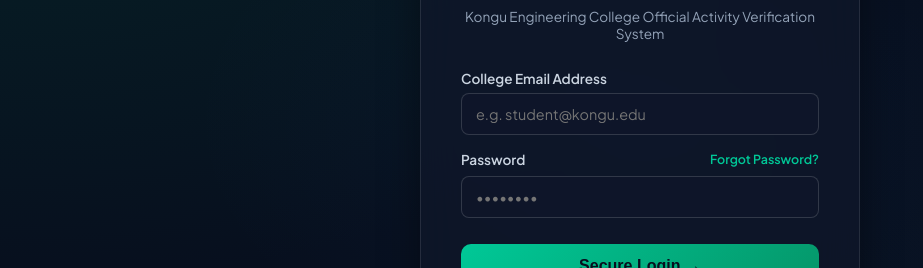
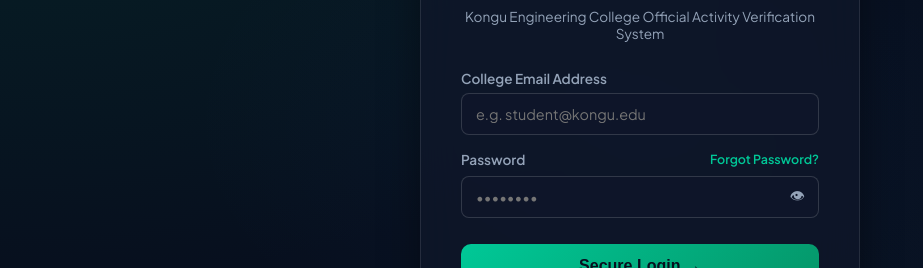
Before and after one commit to Arulesh-08/sap-frontend, a React (Vite) app: page /login in a window 1280 px wide. Shown: the part 279-547 px from the top of the page, without its empty margins (0-923 px from the left). Built offline with nearby package versions, Linux system fonts and the light colour scheme.

Commit message:
Add light/dark theme toggle and password visibility feature

```diff
--- /dev/null
+++ b/src/components/PasswordInput.jsx
@@ -0,0 +1,28 @@
+import { useState } from "react";
+
+export default function PasswordInput({ name, value, onChange, placeholder, required }) {
+  const [visible, setVisible] = useState(false);
+
+  return (
+    <div className="password-field-wrapper">
+      <input
+        type={visible ? "text" : "password"}
+        name={name}
+        value={value}
+        onChange={onChange}
+        placeholder={placeholder}
+        required={required}
+        className="form-input"
+        style={{ width: "100%", paddingRight: "36px" }}
+      />
+      <button
+        type="button"
+        className="password-toggle-btn"
+        onClick={() => setVisible(!visible)}
+        tabIndex={-1}
+      >
+        {visible ? "🙈" : "👁"}
+      </button>
+    </div>
+  );
+}
--- /dev/null
+++ b/src/components/ThemeToggle.jsx
@@ -0,0 +1,20 @@
+import { useState, useEffect } from "react";
+
+export default function ThemeToggle() {
+  const [theme, setTheme] = useState(() => localStorage.getItem("theme") || "dark");
+
+  useEffect(() => {
+    document.documentElement.setAttribute("data-theme", theme);
+    localStorage.setItem("theme", theme);
+  }, [theme]);
+
+  return (
+    <button
+      className="theme-toggle-btn"
+      onClick={() => setTheme(theme === "dark" ? "light" : "dark")}
+      title={theme === "dark" ? "Switch to light mode" : "Switch to dark mode"}
+    >
+      {theme === "dark" ? "☀️" : "🌙"}
+    </button>
+  );
+}
--- a/src/pages/ApproverDashboard.jsx
+++ b/src/pages/ApproverDashboard.jsx
@@ -1,5 +1,6 @@
 import { useEffect, useState } from "react";
 import { useNavigate } from "react-router-dom";
+import ThemeToggle from "../components/ThemeToggle";
 import { getPendingActivities, getAllActivities, reviewActivity, getStudentSummary, downloadAdvisorSummaryPdf } from "../api/points.js";
 import KecLogo from "../components/KecLogo.jsx";
 import CertificateModal from "../components/CertificateModal.jsx";
@@ -265,6 +266,7 @@
               📥 Download Summary Sheet
             </button>
           )}
+          <ThemeToggle />
           <button className="btn-logout" onClick={handleLogout}>
             Logout
           </button>
--- a/src/pages/Dashboard.jsx
+++ b/src/pages/Dashboard.jsx
@@ -1,5 +1,6 @@
 import { useEffect, useState } from "react";
 import { useNavigate } from "react-router-dom";
+import ThemeToggle from "../components/ThemeToggle";
 import { submitActivity, getMyPoints, getCategories } from "../api/points.js";
 import { downloadReport } from "../api/report.js";
 import KecLogo from "../components/KecLogo.jsx";
@@ -208,6 +209,7 @@
           <button className="btn-change-password" onClick={() => setShowChangePassword(true)}>
             🔑 Change Password
           </button>
+          <ThemeToggle />
           <button className="btn-logout" onClick={handleLogout}>
             Logout
           </button>
--- a/src/pages/Login.jsx
+++ b/src/pages/Login.jsx
@@ -1,5 +1,6 @@
 import { useState } from "react";
 import { Link, useNavigate } from "react-router-dom";
+import PasswordInput from "../components/PasswordInput";
 import { loginUser } from "../api/auth.js";
 import KecLogo from "../components/KecLogo.jsx";
 
@@ -62,14 +63,12 @@
                 Forgot Password?
               </Link>
             </div>
-            <input
-              type="password"
+            <PasswordInput
               name="password"
               placeholder="••••••••"
               value={form.password}
               onChange={handleChange}
               required
-              className="form-input"
             />
           </div>
 
--- a/src/pages/Register.jsx
+++ b/src/pages/Register.jsx
@@ -1,5 +1,6 @@
 import { useState } from "react";
 import { Link, useNavigate } from "react-router-dom";
+import PasswordInput from "../components/PasswordInput";
 import { registerUser } from "../api/auth.js";
 import KecLogo from "../components/KecLogo.jsx";
 
@@ -81,14 +82,12 @@
           <div className="form-grid-2">
             <div className="form-group">
               <label>Password</label>
-              <input
-                type="password"
+              <PasswordInput
                 name="password"
                 placeholder="••••••••"
                 value={form.password}
                 onChange={handleChange}
                 required
-                className="form-input"
               />
             </div>
 
--- a/src/styles.css
+++ b/src/styles.css
@@ -139,12 +139,12 @@
 .welcome-banner h2 {
   font-size: 1.6rem;
   font-weight: 800;
-  color: #FFFFFF;
+  color: var(--text-main);
   margin-bottom: 6px;
 }
 
 .welcome-banner p {
-  color: #CBD5E1;
+  color: var(--text-muted);
   font-size: 0.95rem;
 }
 
@@ -223,7 +223,7 @@
 .stat-value {
   font-size: 1.75rem;
   font-weight: 800;
-  color: #FFFFFF;
+  color: var(--text-main);
   line-height: 1.2;
 }
 
@@ -262,7 +262,7 @@
 .card-header h3 {
   font-size: 1.2rem;
   font-weight: 700;
-  color: #FFFFFF;
+  color: var(--text-main);
 }
 
 .card-subtitle {
@@ -288,7 +288,7 @@
 .form-group label {
   font-size: 0.85rem;
   font-weight: 600;
-  color: #CBD5E1;
+  color: var(--text-muted);
 }
 
 .form-input {
@@ -296,7 +296,7 @@
   border: 1px solid rgba(255, 255, 255, 0.15);
   border-radius: 8px;
   padding: 11px 14px;
-  color: #FFFFFF;
+  color: var(--text-main);
   font-size: 0.9rem;
   font-family: inherit;
   outline: none;
@@ -334,7 +334,7 @@
 
 .file-hint {
   font-size: 0.82rem;
-  color: #94A3B8;
+  color: var(--text-muted);
   font-weight: 500;
 }
 
@@ -367,7 +367,7 @@
 .tab-btn {
   background: rgba(255, 255, 255, 0.05);
   border: 1px solid rgba(255, 255, 255, 0.1);
-  color: #94A3B8;
+  color: var(--text-muted);
   padding: 7px 14px;
   border-radius: 20px;
   font-size: 0.8rem;
@@ -378,7 +378,7 @@
 }
 
 .tab-btn:hover {
-  color: #FFFFFF;
+  color: var(--text-main);
   background: rgba(255, 255, 255, 0.1);
 }
 
@@ -444,7 +444,7 @@
 
 .title-cell {
   font-weight: 600;
-  color: #F8FAFC;
+  color: var(--text-main);
   max-width: 240px;
 }
 
@@ -508,7 +508,7 @@
 
 .v-code {
   font-size: 0.68rem;
-  color: #94A3B8;
+  color: var(--text-muted);
   font-family: monospace;
 }
 
@@ -590,7 +590,7 @@
 
 .switch-btn.active {
   background: var(--bg-card);
-  color: #FFFFFF;
+  color: var(--text-main);
   box-shadow: 0 2px 8px rgba(0, 0, 0, 0.3);
 }
 
@@ -600,7 +600,7 @@
   border: 1px solid rgba(255, 255, 255, 0.2);
   border-radius: 6px;
   padding: 6px 8px;
-  color: #FFFFFF;
+  color: var(--text-main);
   font-weight: 600;
   outline: none;
 }
@@ -611,7 +611,7 @@
   border: 1px solid rgba(255, 255, 255, 0.2);
   border-radius: 6px;
   padding: 6px 8px;
-  color: #FFFFFF;
+  color: var(--text-main);
   font-size: 0.8rem;
   outline: none;
 }
@@ -693,7 +693,7 @@
 }
 
 .modal-header h3 {
-  color: #FFFFFF;
+  color: var(--text-main);
   font-size: 1.1rem;
 }
 
@@ -706,7 +706,7 @@
 .modal-close-btn {
   background: rgba(255, 255, 255, 0.1);
   border: none;
-  color: #FFFFFF;
+  color: var(--text-main);
   width: 32px;
   height: 32px;
   border-radius: 50%;
@@ -815,7 +815,7 @@
 .auth-title {
   font-size: 1.5rem;
   font-weight: 800;
-  color: #FFFFFF;
+  color: var(--text-main);
 }
 
 .auth-subtitle {
@@ -1619,3 +1619,79 @@
   background: rgba(255, 255, 255, 0.15);
   color: #FFFFFF;
 }
+
+
+/* ================= LIGHT THEME ================= */
+[data-theme="light"] {
+  --bg-dark: #f4f6f8;
+  --bg-card: rgba(255, 255, 255, 0.9);
+  --border-color: rgba(0, 0, 0, 0.1);
+  --primary-emerald: #1a7a4c;
+  --primary-emerald-hover: #145c39;
+  --kec-navy: #1a3c34;
+  --kec-gold: #b8860b;
+  --text-main: #1a2332;
+  --text-muted: #5a6472;
+  --accent-blue: #2563eb;
+  --accent-purple: #7c3aed;
+  --danger-red: #dc2626;
+  --warning-amber: #b8860b;
+}
+
+[data-theme="light"] body {
+  background-image:
+    radial-gradient(at 0% 0%, rgba(26, 122, 76, 0.08) 0px, transparent 50%),
+    radial-gradient(at 100% 100%, rgba(11, 25, 44, 0.05) 0px, transparent 50%);
+}
+
+[data-theme="light"] .portal-header {
+  background: rgba(255, 255, 255, 0.9);
+  border-bottom: 1px solid rgba(0, 0, 0, 0.08);
+}
+
+[data-theme="light"] .form-input,
+[data-theme="light"] .inline-number-input,
+[data-theme="light"] .inline-text-input {
+  background: #ffffff;
+  color: var(--text-main);
+  border: 1px solid rgba(0, 0, 0, 0.15);
+}
+
+[data-theme="light"] .custom-table td {
+  background: rgba(255, 255, 255, 0.7);
+}
+
+.theme-toggle-btn {
+  background: rgba(255, 255, 255, 0.1);
+  border: 1px solid rgba(255, 255, 255, 0.2);
+  color: inherit;
+  width: 36px;
+  height: 36px;
+  border-radius: 50%;
+  cursor: pointer;
+  display: flex;
+  align-items: center;
+  justify-content: center;
+  font-size: 16px;
+}
+
+[data-theme="light"] .theme-toggle-btn {
+  border-color: rgba(0, 0, 0, 0.15);
+}
+
+.password-field-wrapper {
+  position: relative;
+}
+
+.password-toggle-btn {
+  position: absolute;
+  right: 10px;
+  top: 50%;
+  transform: translateY(-50%);
+  background: none;
+  border: none;
+  cursor: pointer;
+  font-size: 15px;
+  color: var(--text-muted);
+  padding: 4px;
+}
```
